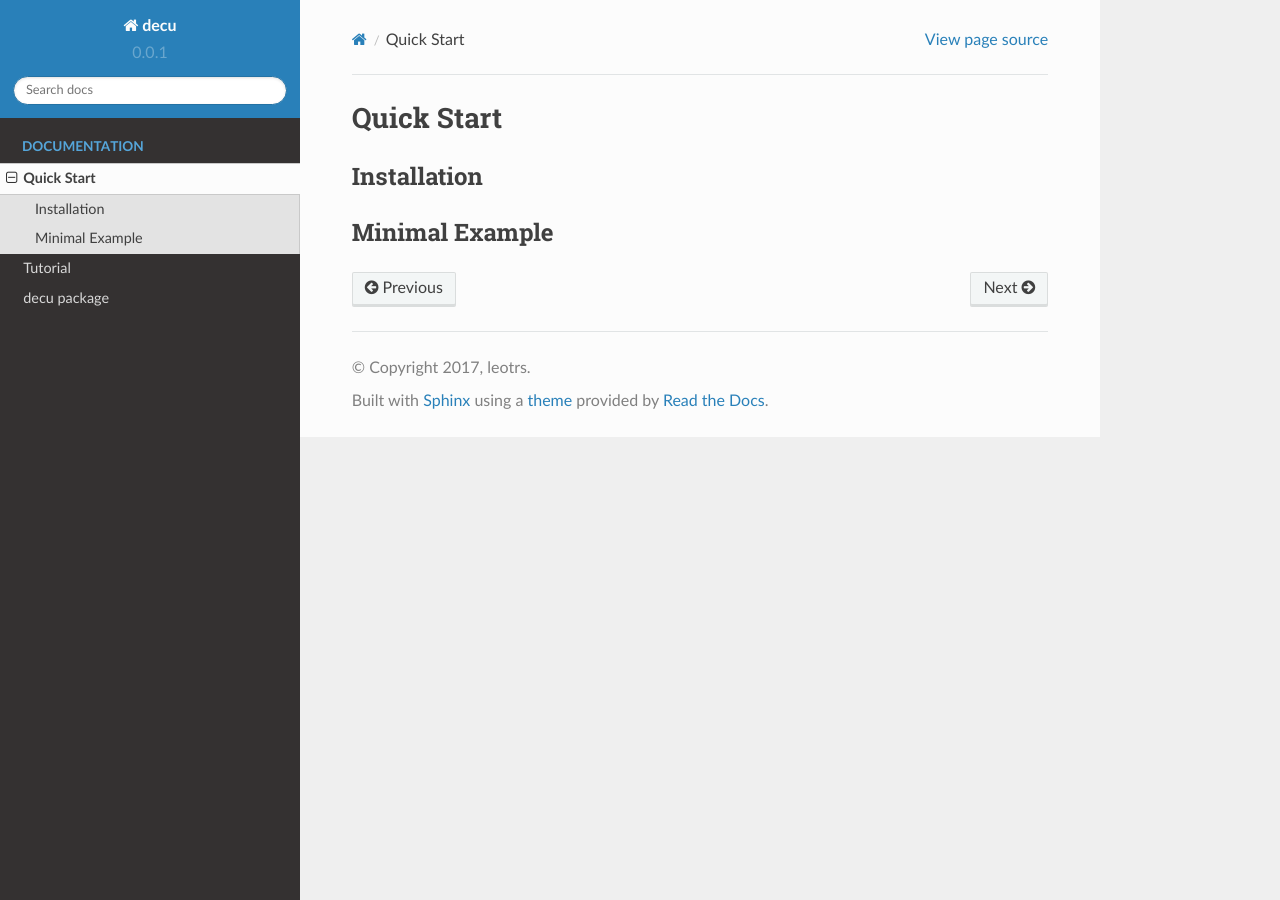
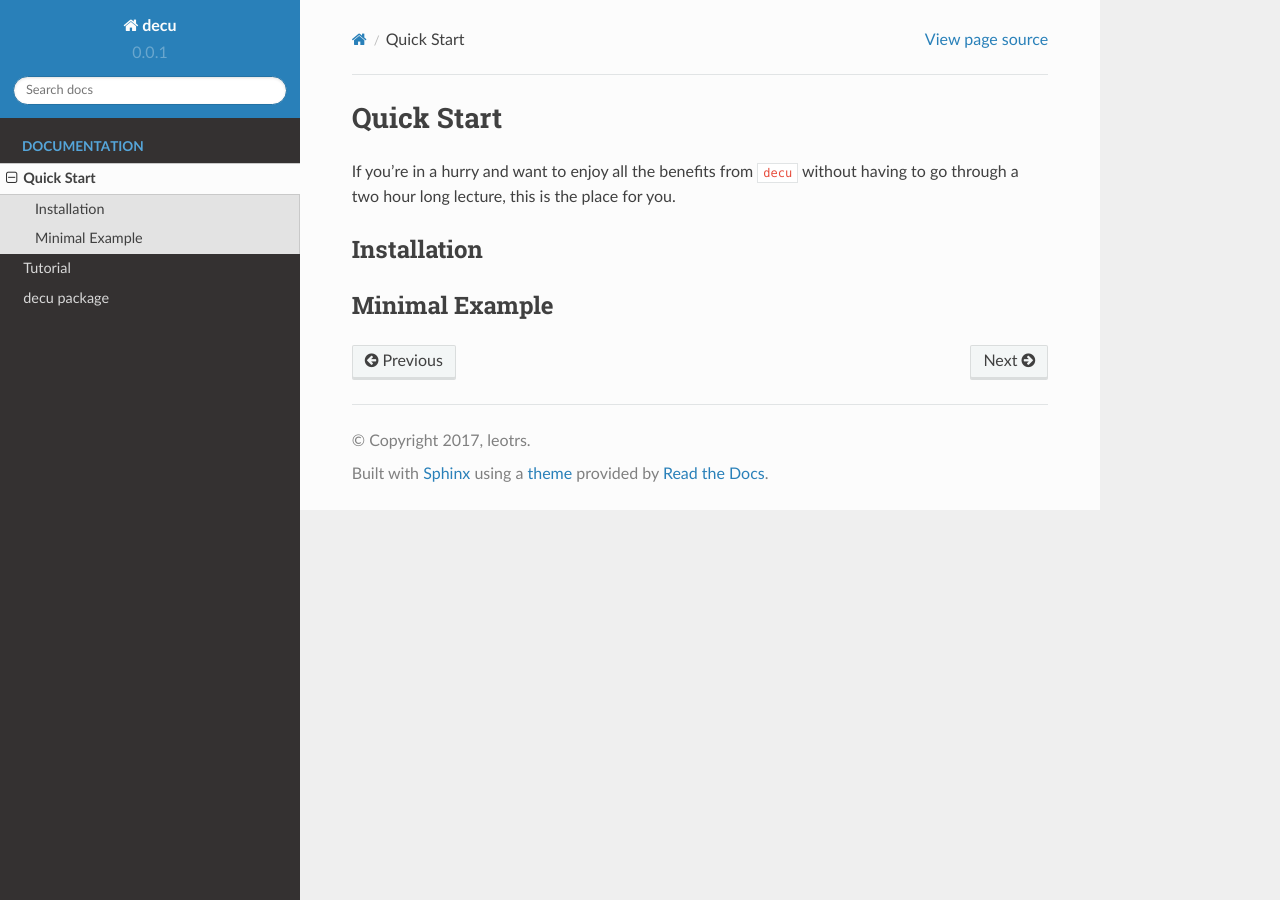
Before and after one commit to leotrs/decu, a Sphinx documentation site: the page built from doc/source/quickstart.md, in a window 1280 px wide. Built offline with Sphinx 7.4.7 and the Read the Docs theme 2.0.0, drawn with Linux system fonts in a browser that asks for light colours.

Commit message:
[doc] add quick start blurb

```diff
--- a/doc/source/quickstart.md
+++ b/doc/source/quickstart.md
@@ -1,4 +1,7 @@
 # Quick Start
+
+If you're in a hurry and want to enjoy all the benefits from `decu` without
+having to go through a two hour long lecture, this is the place for you.
 
 ## Installation
 
```
Also changed, not shown: 3 other files.
